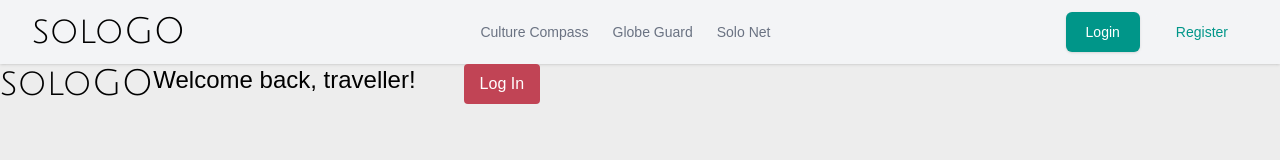
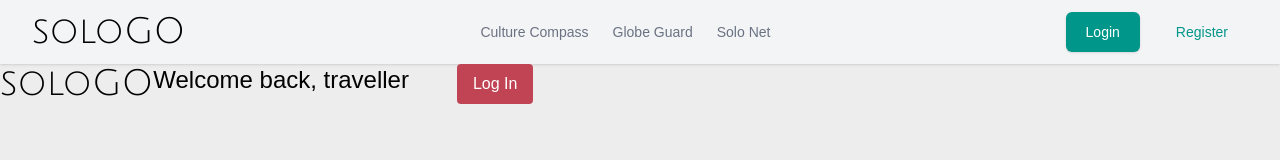
Before and after one commit to chwrd/UWB-Hacks-2025, a Next.js app in the folder solo-traveler/: page /login in a window 1280 px wide. Shown: the top 160 px of the page. Built offline with nearby package versions, Linux system fonts and the light colour scheme.

Commit message:
Login text

```diff
--- a/solo-traveler/src/app/login/page.js
+++ b/solo-traveler/src/app/login/page.js
@@ -17,7 +17,7 @@ export default function LoginPage() {
         <h1 className={`${juliusSansOne.className} text-black text-4xl `}>
           soloGO
         </h1>
-        <h2 className="text-black text-2xl">Welcome back, traveller!</h2>
+        <h2 className="text-black text-2xl">Welcome back, traveller</h2>
       </a>
       <button
         onClick={() => signIn("google", { callbackUrl: "/" })}
```
